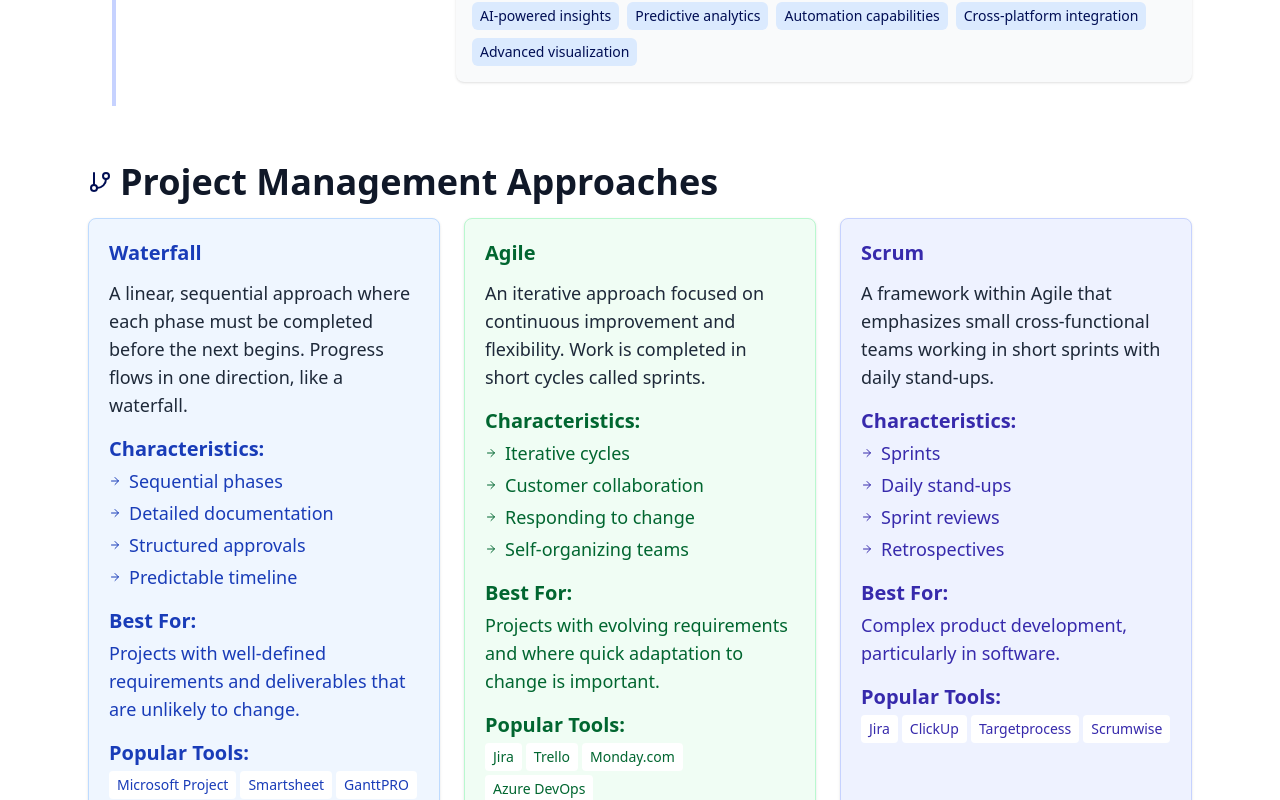
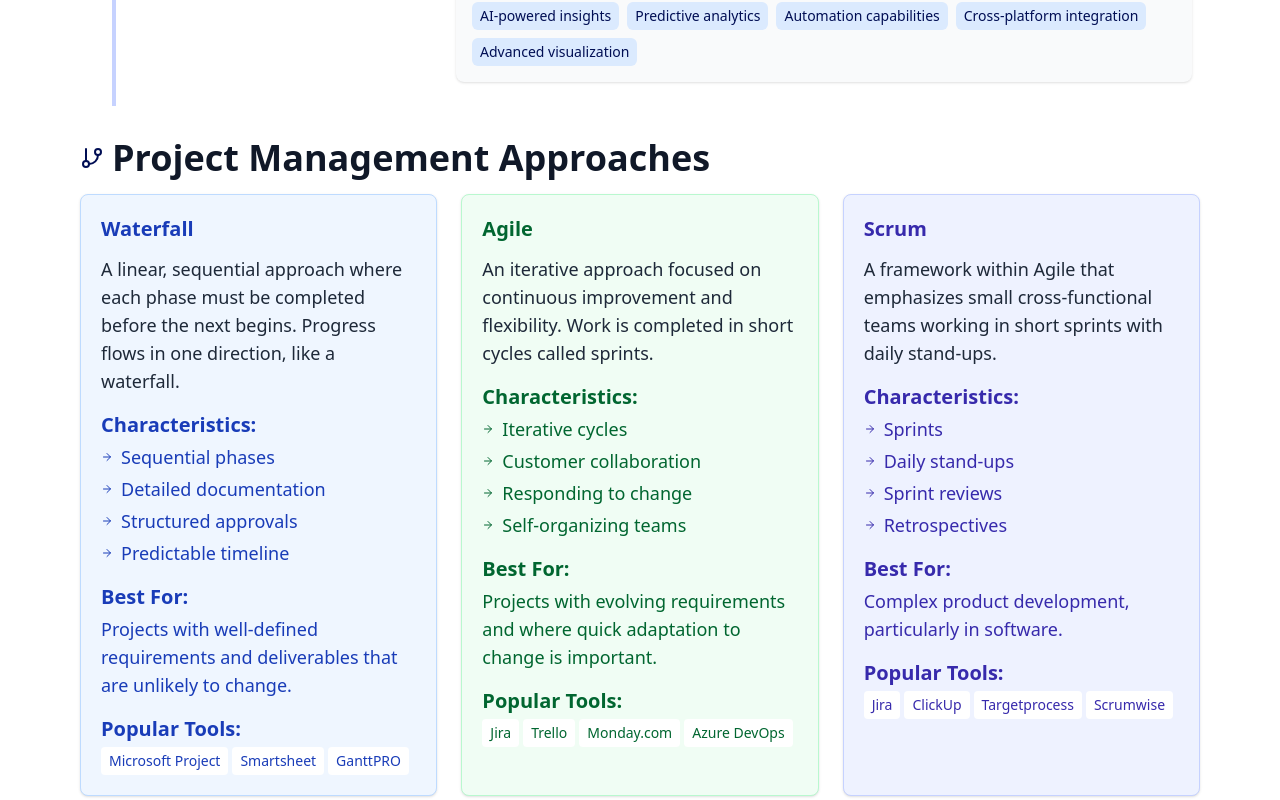
Before and after one commit to thisriya/Compare-Bazar-main-latest-, a React (Vite) app in the folder Compare-Bazar-main/: page /BestProjectManagement in a window 1280 px wide. Shown: the part 3620-4420 px from the top of the page. Built offline with nearby package versions, Linux system fonts and the light colour scheme.

Commit message:
padong changes

```diff
--- a/Compare-Bazar-main/src/components/ProjectManagementContent.jsx
+++ b/Compare-Bazar-main/src/components/ProjectManagementContent.jsx
@@ -345,7 +345,7 @@ const ProjectManagementContent = () => {
       </div>
 
       {/* Approaches Section */}
-      <div className=" p-6 rounded-xl  mb-6">
+      <div className="px-4 rounded-xl  mb-6">
         <h2 className="text-4xl font-semibold text-gray-900 mb-4 flex items-center">
           <GitBranch className="mr-2 text-[#000e54]" />
           Project Management Approaches
```
